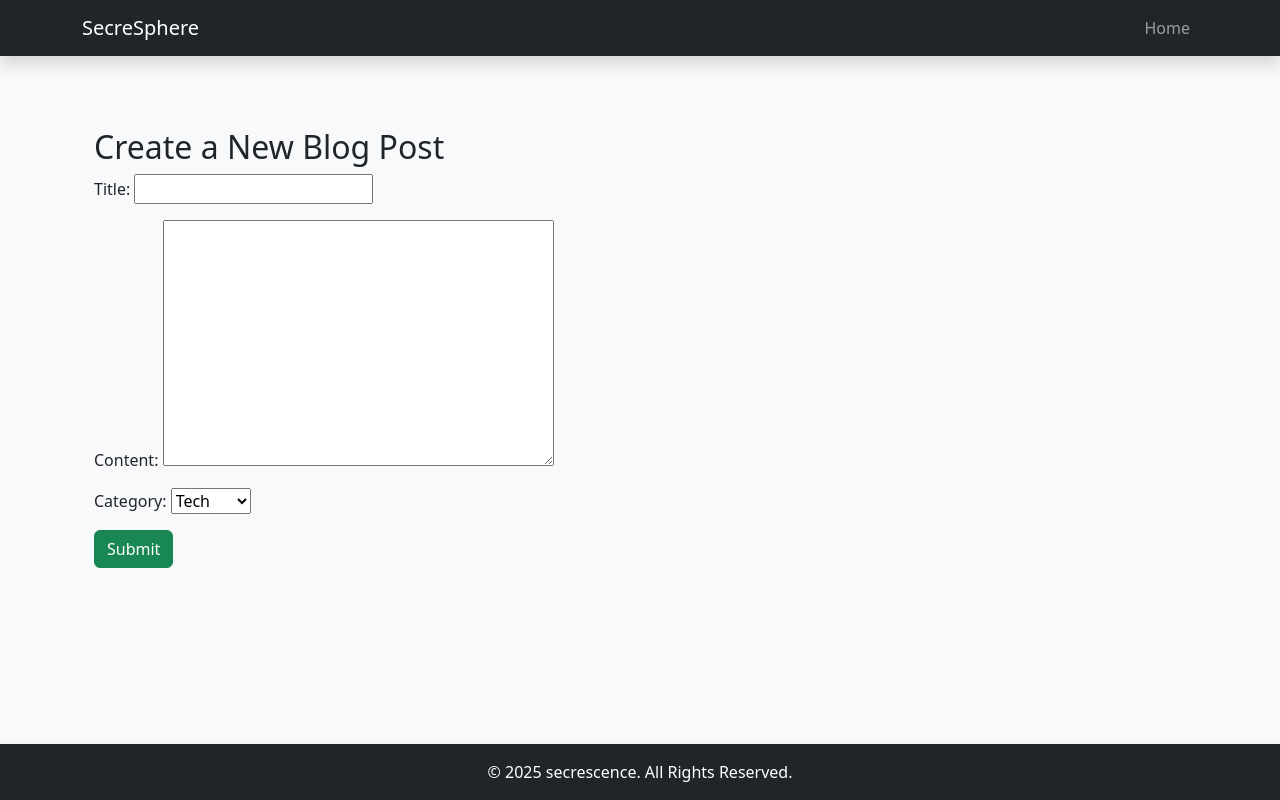
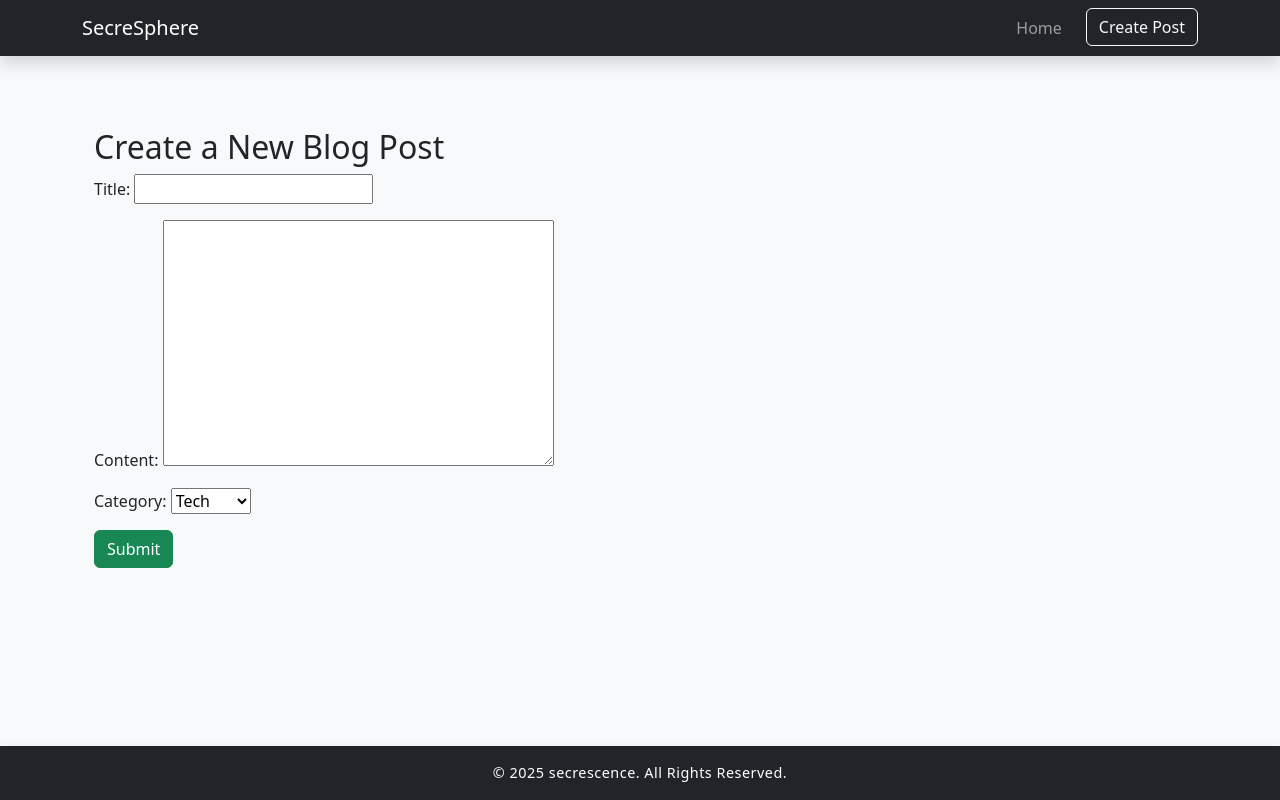
Before and after one commit to secrescence/portfolio-blog, a Django app: page /create/ in a window 1280 px wide. Run offline with Django 5.2, Linux system fonts and the light colour scheme.

Commit message:
Add blog UI improvements

```diff
--- a/blog/templates/blog/base.html
+++ b/blog/templates/blog/base.html
@@ -29,9 +29,12 @@
         <div class="collapse navbar-collapse" id="navbarNav">
             <ul class="navbar-nav ms-auto">
                 <li class="nav-item">
-                    <a class="nav-link" href="{% url 'blog_home' %}">Home</a>
+                    <a class="nav-link {% if request.resolver_match.url_name == 'blog_home' %}active{% endif %}" href="{% url 'blog_home' %}">Home</a>
                 </li>
                 <!-- You can add more nav links here -->
+                <li class="nav-item">
+                    <a class="btn btn-outline-light ms-3" href="{% url 'create_post' %}">Create Post</a>
+                 </li>
             </ul>
         </div>
       </div>
@@ -43,10 +46,9 @@
     </main>
 
     <!-- Sticky Footer -->
-    <footer class="bg-dark text-white text-center py-3 mt-auto shadow">
+    <footer class="bg-dark text-white text-center py-3 mt-auto shadow" style="letter-spacing: 0.5px; font-size: 0.9rem;">
         © {% now "Y" %} secrescence. All Rights Reserved.
     </footer>
-
     <script src="https://cdn.jsdelivr.net/npm/bootstrap@5.3.0/dist/js/bootstrap.bundle.min.js"></script>
 </body>
 </html>
```
